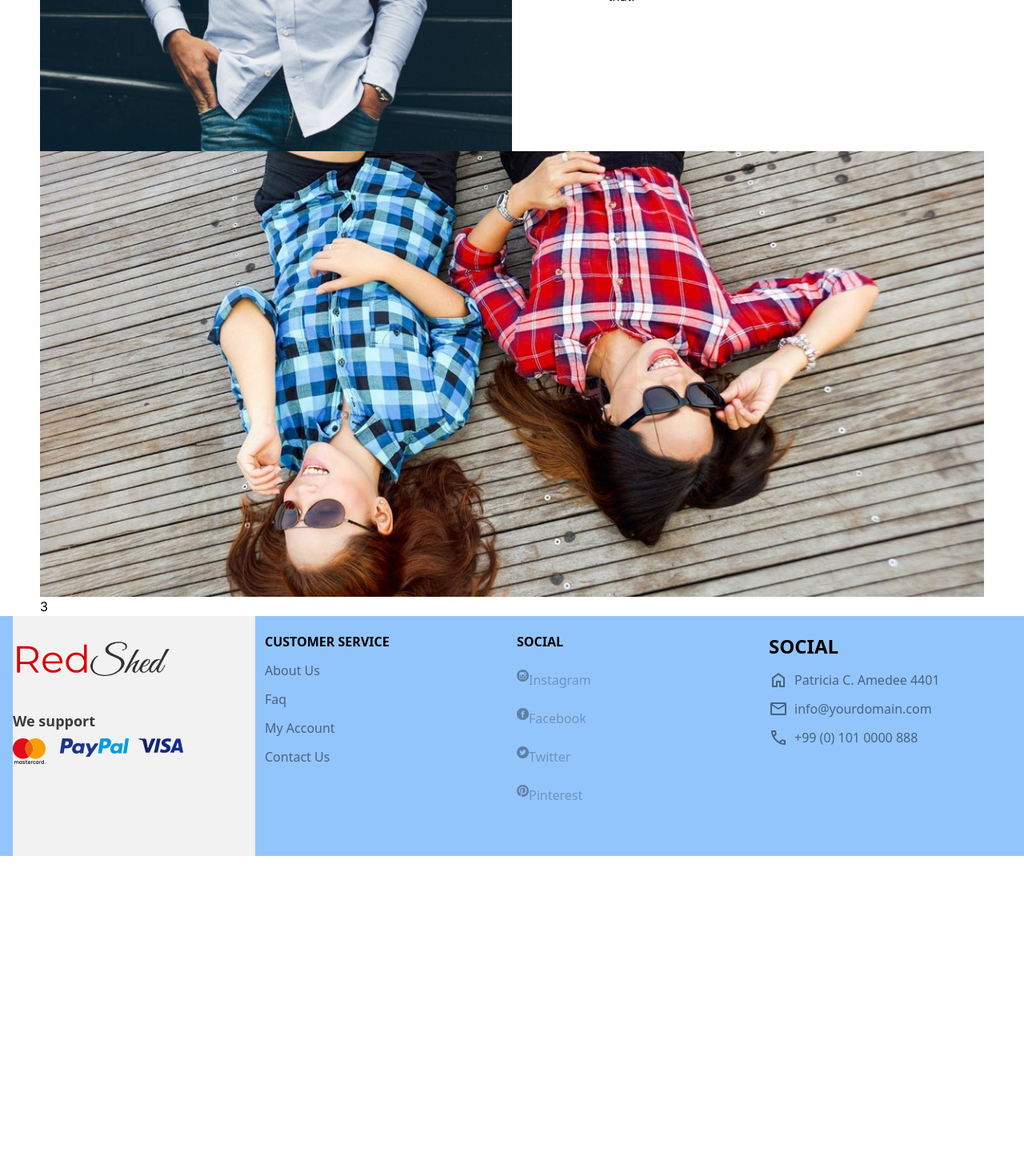
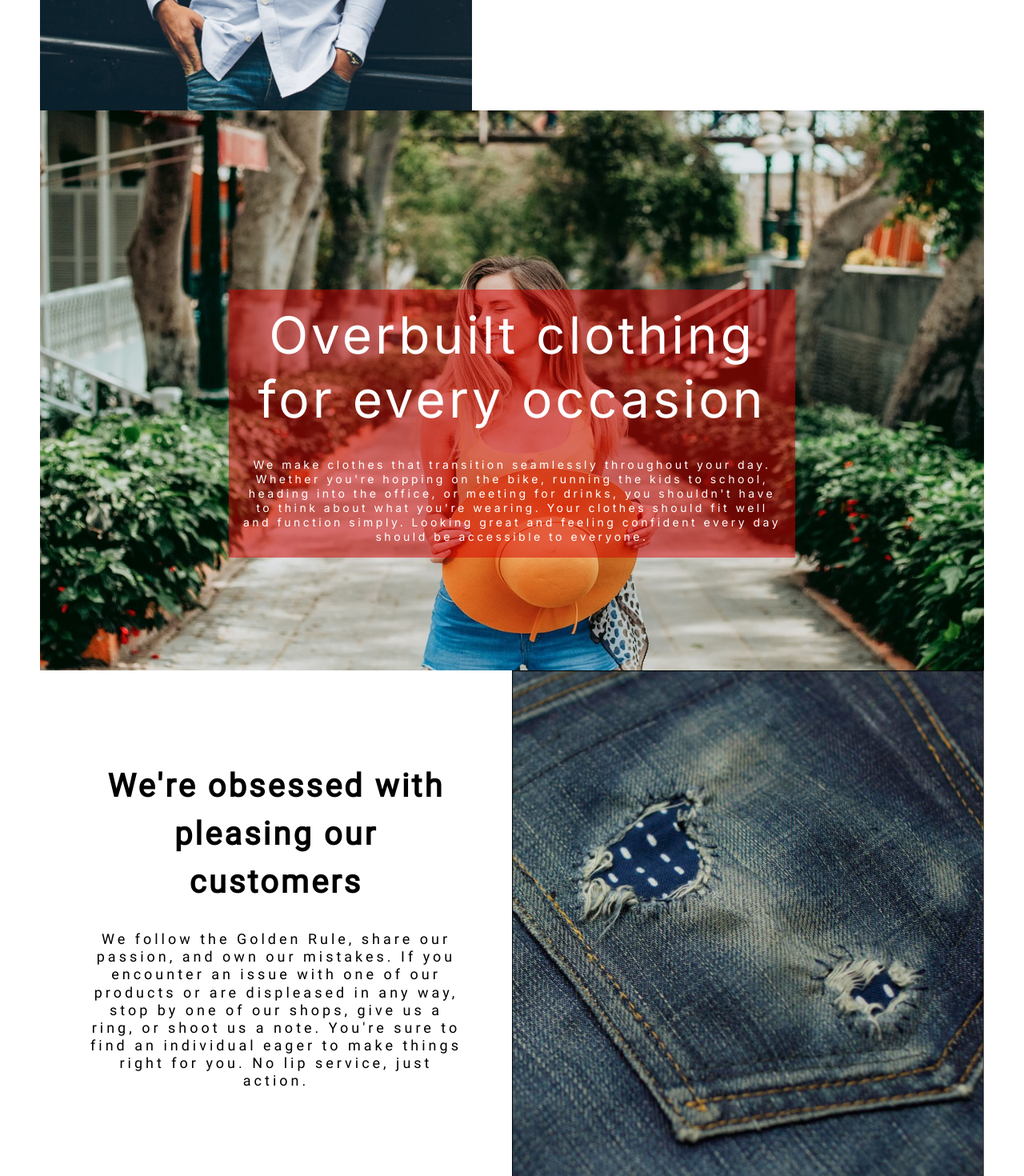
Before and after one commit to sudiptoshahin/redshed-web, a Next.js app in the folder frontend/: page /about in a window 1280 px wide. Shown: the part 540-2010 px from the top of the page at 80% size. Before the commit the page ends 1610 px from the top, so only its background shows below. Built offline with nearby package versions, Linux system fonts and the light colour scheme.

Commit message:
about ui done

```diff
--- a/frontend/src/app/(pages)/about/page.tsx
+++ b/frontend/src/app/(pages)/about/page.tsx
@@ -2,6 +2,7 @@
 import Image from 'next/image';
 import aboutImage1 from '../../../../public/images/about-1.jpg';
 import aboutImage2 from '../../../../public/images/about-2.jpg';
+import aboutImage2_1 from '../../../../public/images/about-21.jpg';
 import aboutImage3 from '../../../../public/images/about-3.jpg';
 
 export default function About() {
@@ -14,20 +15,34 @@ export default function About() {
                     <h2 className='cursor-pointer'>factory partner</h2>
                     <h2 className='cursor-pointer'>locations</h2>
                 </div>
-                <div className="grid grid-cols-2 place-items-center">
+                <div className="grid grid-cols-2 gap-x-[100px]">
                     <Image src={aboutImage1} className='justify-start' alt='about-1' />
-                    <div className='font-roboto:regular text-black w-[350px]'>
+                    <div className='font-roboto:regular text-black w-[350px] my-auto'>
                         <h2 className='text-[40px] font-bold'>We couldn&apos;t find a shirt that fit</h2>
                         <p className='py-5'>As young men and women looking to dress with more sophistication, we found few options. Those we did find were in pretentious and unaffordable shops. We set out to change that.</p>
                     </div>
                 </div>
-                <div className="w-full h-auto max-h-[581px]">
-                    <Image src={aboutImage2} alt='about-2' className='w-full aspect-1' />
-                    <div className="aspect-1 w-[60%]">
-
+                <div className="w-full h-[700px] relative">
+                    <Image src={aboutImage2_1} alt='about-2' className='w-full h-full absolute' />
+                    <div className="aspect-1 w-full absolute top-[32%] text-center flex justify-center">
+                        <div className="p-[17px] w-[60%] bg-red-rgba text-white">
+                            <h1 className='text-[64px] font-lato:bold  leading-[126%] tracking-[4px]'>Overbuilt clothing for every occasion</h1>
+                            <p className='pt-[32px] text-[14px] font-lato:bold leading-[128.4%] tracking-[3.5px]'>We make clothes that transition seamlessly throughout your day. Whether you're hopping on the bike, running the kids to school, heading into the office, or meeting for drinks, you shouldn't have to think about what you're wearing. Your clothes should fit well and function simply. Looking great and feeling confident every day should be accessible to everyone.</p>
+                        </div>
                     </div>
                 </div>
-                <div className="">3</div>
+                <div className="flex h-[640px]">
+                    <div className='w-[50%] h-full font-roboto:regular text-black w-[350px]
+                    my-auto flex items-center justify-center'>
+                        <div className="w-[80%] text-center text-black">
+                            <h1 className='font-roboto font-bold text-[40px] tracking-[3px]'>We&apos;re obsessed with pleasing our customers</h1>
+                            <p className='mt-[30px] font-roboto text-[18px] tracking-[4px] leading-[123%]'>We follow the Golden Rule, share our passion, and own our mistakes. If you encounter an issue with one of our products or are displeased in any way, stop by one of our shops, give us a ring, or shoot us a note. You're sure to find an individual eager to make things right for you. No lip service, just action.</p>
+                        </div>
+                    </div>
+                    <div className="w-[50%]">
+                    <Image src={aboutImage3} className='w-full h-full' alt='about-1' />
+                    </div>
+                </div>
             </div>
         </section>
     );
--- a/frontend/src/app/component/layout/header.tsx
+++ b/frontend/src/app/component/layout/header.tsx
@@ -19,7 +19,7 @@ export default function Header() {
     }
 
     return (
-        <section>
+        <section className="z-50">
             {
                 showHamburgerMenu === true ? (
                     <div className="w-auto">
@@ -28,7 +28,7 @@ export default function Header() {
                 ) : <></>
             }
             {/* tab starts */}
-            <div className="w-full flex items-center justify-between xl:hidden h-[70px]
+            <div className="z-50 w-full flex items-center justify-between xl:hidden h-[70px]
             bg-[#EEEEEE] relative">
                 <div className="p-5 cursor-pointer z-10" onClick={onHandleHamburgerMenu}>
                     <Image src={'/images/icons/hamburger.svg'}
--- a/frontend/src/app/layout.tsx
+++ b/frontend/src/app/layout.tsx
@@ -23,7 +23,7 @@ export default function RootLayout({
         <Suspense>
           <Header />
         </Suspense>
-        <main className={`${inter.className} min-h-[70vh] h-auto xl:pt-[80px]`}>
+        <main className={`${inter.className} min-h-[70vh] xl:pt-[80px]`}>
           {children}
         </main>
         <Footer />
--- a/frontend/tailwind.config.ts
+++ b/frontend/tailwind.config.ts
@@ -8,6 +8,10 @@ const config: Config = {
   ],
   theme: {
     extend: {
+      colors: {
+        'red-rgba': 'rgba(213, 0, 0, 0.5)'
+      },
+
       backgroundImage: {
         "gradient-radial": "radial-gradient(var(--tw-gradient-stops))",
         "gradient-conic":
```
Also changed, not shown: frontend/public/images/about-21.jpg (added), frontend/public/images/about-3.jpg.
